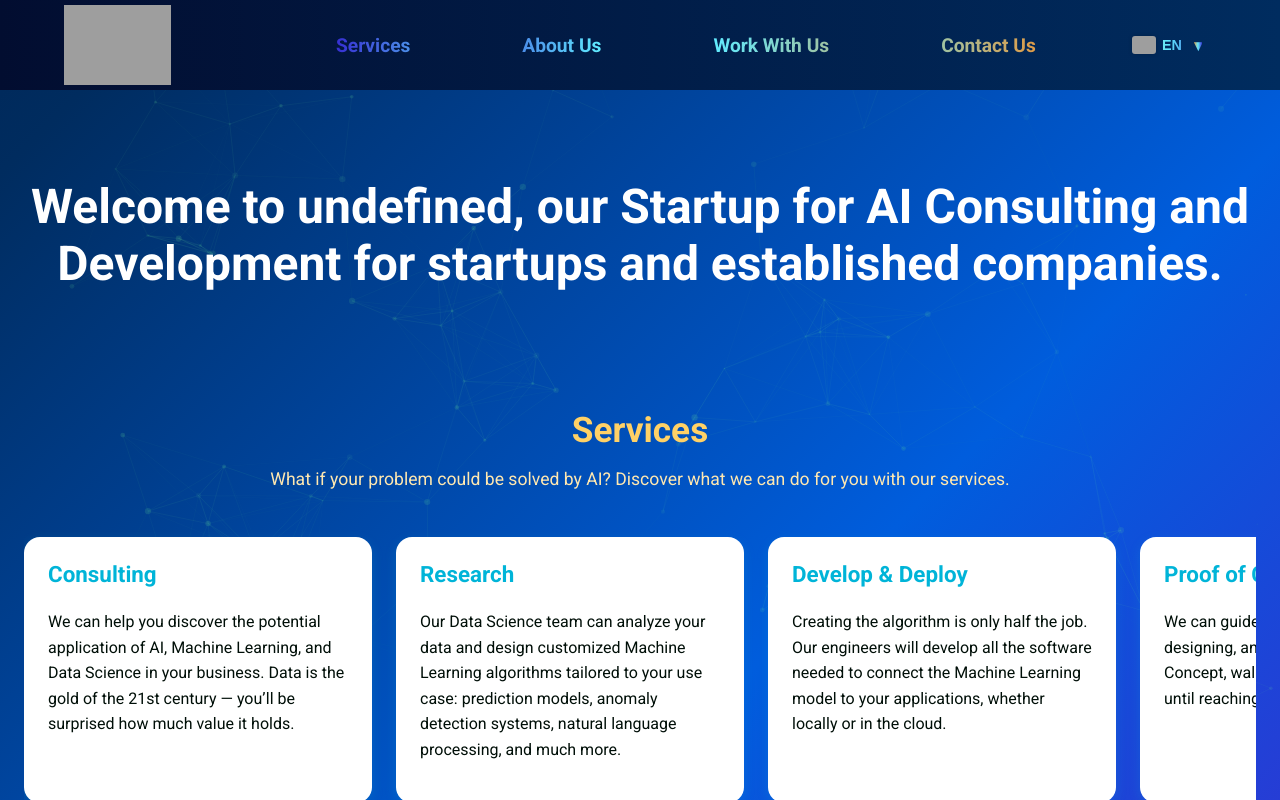
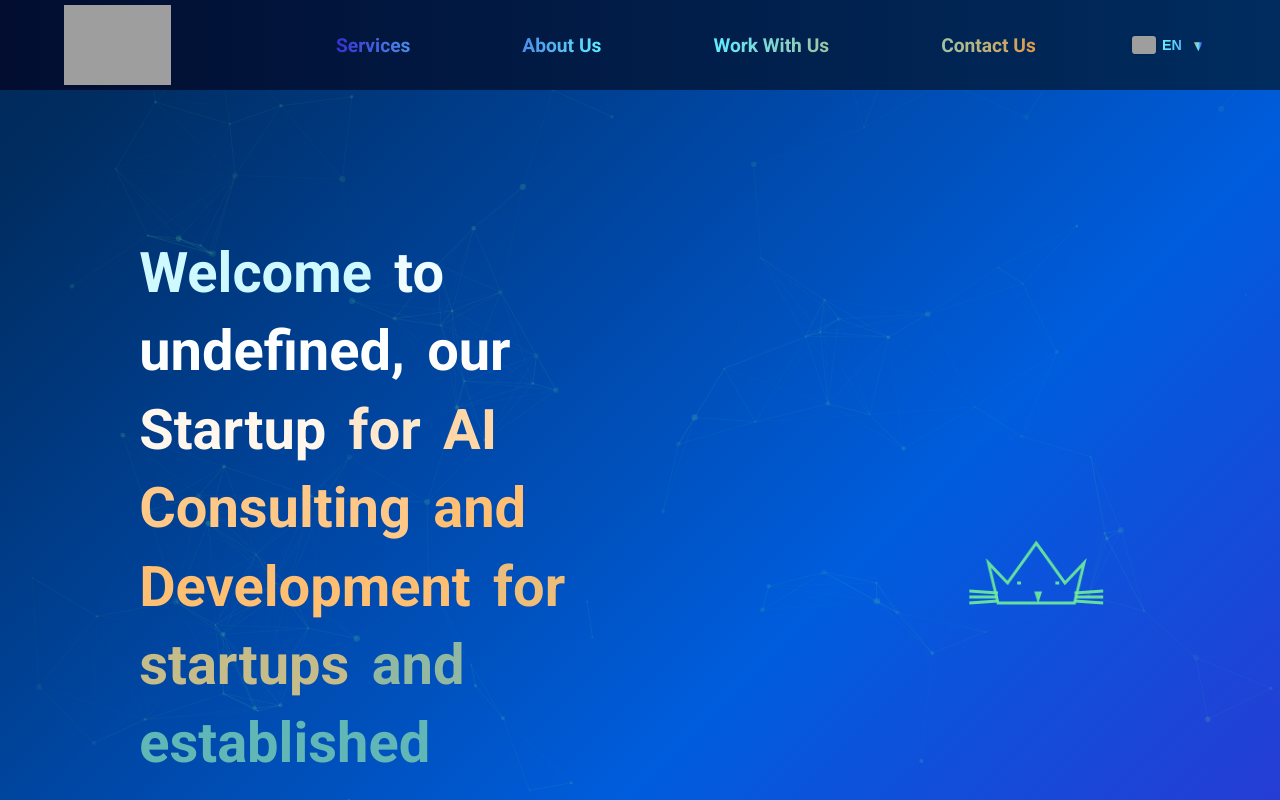
Before and after one commit to femandalorena/website, a React (Create React App) app: page / in a window 1280 px wide. Built offline with nearby package versions, Linux system fonts and the light colour scheme; grey boxes are pictures that could not be loaded.

Commit message:
hero section service text working
TODO: cat improvement

```diff
--- /dev/null
+++ b/src/components/Home/CatFace.js
@@ -0,0 +1,93 @@
+import React, { useRef, useEffect } from 'react';
+
+export default function CatFace() {
+  const canvasRef = useRef(null);
+
+  useEffect(() => {
+    const canvas = canvasRef.current;
+    if (!canvas) return;
+    const ctx = canvas.getContext('2d');
+
+    const width = 500;
+    const height =500;
+    const dpr = window.devicePixelRatio || 1;
+
+    canvas.width = width * dpr;
+    canvas.height = height * dpr;
+    canvas.style.width = `${width}px`;
+    canvas.style.height = `${height}px`;
+
+    ctx.setTransform(dpr, 0, 0, dpr, 0, 0);
+    ctx.clearRect(0, 0, width, height);
+
+    // Draw Cat Face in center of canvas (scale 2 for better details)
+    drawCatFace(ctx, width / 2 - 40, height / 2 - 25, 2);
+
+  }, []);
+
+  function drawCatFace(ctx, x, y, scale = 1) {
+    ctx.save();
+    ctx.translate(x, y);
+    ctx.scale(scale, scale);
+    ctx.strokeStyle = 'rgba(112, 238, 156, 0.9)';
+    ctx.lineWidth = 1.5;
+
+    // Head and ears
+    ctx.beginPath();
+    ctx.moveTo(20, 40);
+    ctx.lineTo(15, 20);
+    ctx.lineTo(25, 30);
+    ctx.lineTo(40, 10);
+    ctx.lineTo(55, 30);
+    ctx.lineTo(65, 20);
+    ctx.lineTo(60, 40);
+    ctx.closePath();
+    ctx.stroke();
+
+    // Eyes
+    ctx.beginPath();
+    ctx.moveTo(30, 30);
+    ctx.lineTo(32, 30);
+    ctx.moveTo(50, 30);
+    ctx.lineTo(52, 30);
+    ctx.stroke();
+
+    // Nose
+    ctx.beginPath();
+    ctx.moveTo(40, 35);
+    ctx.lineTo(42, 35);
+    ctx.lineTo(41, 38);
+    ctx.closePath();
+    ctx.stroke();
+
+    // Whiskers left
+    ctx.beginPath();
+    ctx.moveTo(20, 35);
+    ctx.lineTo(5, 34);
+    ctx.moveTo(20, 37);
+    ctx.lineTo(5, 37);
+    ctx.moveTo(20, 39);
+    ctx.lineTo(5, 40);
+
+    // Whiskers right
+    ctx.moveTo(60, 35);
+    ctx.lineTo(75, 34);
+    ctx.moveTo(60, 37);
+    ctx.lineTo(75, 37);
+    ctx.moveTo(60, 39);
+    ctx.lineTo(75, 40);
+
+    ctx.stroke();
+
+    ctx.restore();
+  }
+
+  return (
+    <canvas
+      ref={canvasRef}
+      className="cat-face"
+      aria-label="Cat face illustration"
+      role="img"
+    />
+  );
+}
--- a/src/components/Home/HeroSection.js
+++ b/src/components/Home/HeroSection.js
@@ -1,10 +1,24 @@
 import React from 'react';
 import '../../styles/home/HeroSection.css';
+import CatFace from './CatFace';
 
 export default function HeroSection({ title }) {
   return (
     <section className="hero screen-section" id="welcome">
-      <h1>{title}</h1>
+      <div className="hero-content">
+        <div className="hero-text">
+          <h1 className="hero-title">
+            {title.split(' ').map((word, i) => (
+              <span key={i} className="animated-word" style={{ animationDelay: `${i * 0.2}s` }}>
+                {word}&nbsp;
+              </span>
+            ))}
+          </h1>
+        </div>
+        <div className="hero-image">
+          <CatFace />
+        </div>
+      </div>
     </section>
   );
 }
--- a/src/styles/home/HeroSection.css
+++ b/src/styles/home/HeroSection.css
@@ -1,15 +1,115 @@
 .hero {
-  text-align: center;
-  animation: fadeInUp 1s ease forwards;
+  display: flex;
+  justify-content: center;
+  align-items: center;
+  padding: 3rem 1.2rem;
 }
 
-.hero h1 {
-  font-size: 3rem;
-  margin-bottom: 0.5rem;
+.hero-content {
+  display: grid;
+  grid-template-columns: 60% 40%;
+  width: 100%;
+  align-items: center;
+  height: 555px;
 }
 
-.hero p {
-  font-size: 1.5rem;
-  color: #ffd166;
-  font-weight: 600;
+.hero-text {
+  margin: 3rem 6rem;
+  word-break: normal;
+  overflow-wrap: break-word;
+  text-align: left;
+  display: flex;
+  flex-direction: column;
+  justify-content: center;
 }
+
+.hero-title {
+  font-size: clamp(2rem, 5vw, 3.5rem);
+  line-height: 1.4;
+  margin: 0;
+  word-break: normal;
+  overflow-wrap: break-word;
+  display: flex;
+  flex-wrap: wrap;
+  align-items: flex-start;
+  text-align: left;
+  color: white;
+}
+
+.animated-word {
+  position: relative;
+  display: inline-block;
+  animation: wordPulse 5s ease-in-out infinite;
+  padding-right: 0.15em;
+}
+
+@keyframes wordPulse {
+  0% {
+    color: white;
+  }
+  25% {
+    color: var(--electric-blue);
+  }
+  50% {
+    color: var(--soft-electric-blue);
+  }
+  75% {
+    color: var(--soft-medium-yellow);
+  }
+  100% {
+    color: white;
+  }
+}
+
+.hero-image {
+  width: 100%;
+  height: 100%;
+  display: flex;
+  justify-content: center;
+  align-items: center;
+}
+
+.cat-face {
+  width: 100%;
+  max-width: 100%;
+  height: 100%;
+  aspect-ratio: 1 / 1;
+  border-radius: 1rem;
+  background-color: transparent;
+  position: relative;
+}
+
+.cat-face::before,
+.cat-face::after {
+  content: "";
+  position: absolute;
+  border-radius: 1rem;
+  pointer-events: none;
+}
+
+@keyframes pulse {
+  0%, 100% {
+    opacity: 0.3;
+    transform: scale(1);
+  }
+  50% {
+    opacity: 0.5;
+    transform: scale(1.05);
+  }
+}
+
+@media (max-width: 768px) {
+  .hero-content {
+    grid-template-columns: 1fr;
+    height: auto;
+  }
+  .hero-text {
+    margin: 1.5rem 1.2rem;
+  }
+  .cat-face {
+    width: 60%;
+    max-width: 240px;
+    height: auto;
+    aspect-ratio: 1 / 1;
+  }
+}
```
